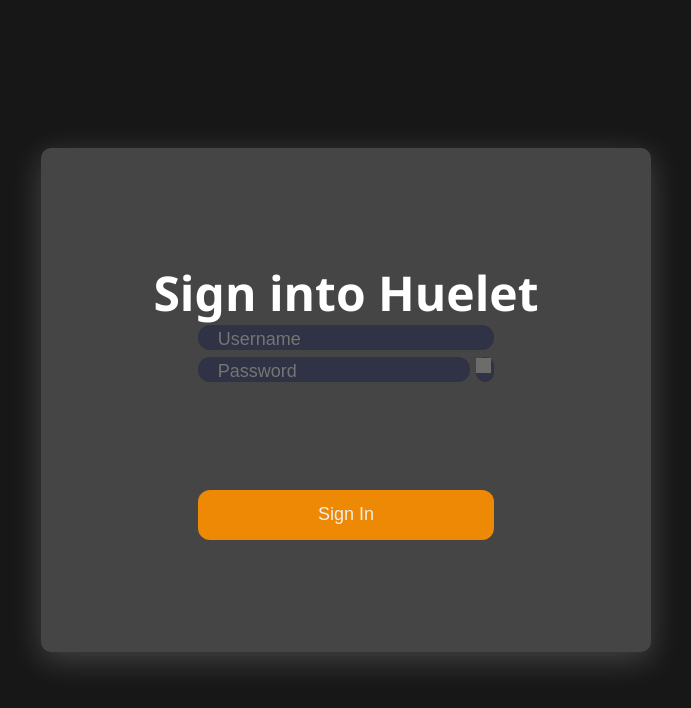
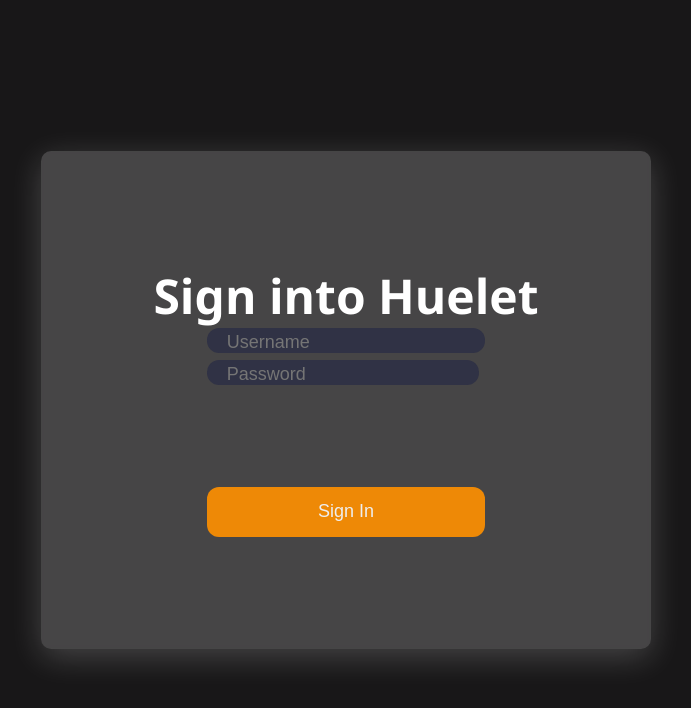
Before and after one commit to Huelet/frontend-typescript, a Next.js app: page /auth/in in a window 1280 px wide. Shown: the top 708 px of the page, without its empty margins (294-985 px from the left). Built offline with nearby package versions, Linux system fonts and the light colour scheme; grey boxes are pictures that could not be loaded.

Commit message:
add JWT to login screen

```diff
--- a/pages/auth/in.tsx
+++ b/pages/auth/in.tsx
@@ -1,15 +1,12 @@
 import type { NextPage } from "next";
-import Image from "next/image";
 import { SetStateAction, useState } from "react";
 import styles from "../../styles/Signup.module.css";
-import ReactTooltip from "react-tooltip";
-import { FontWeights, ColorClassNames } from "@fluentui/react";
+import { useCookies } from "react-cookie";
 
 const AuthIn: NextPage = () => {
   const [username, setUsername] = useState("");
   const [password, setPassword] = useState("");
-  const [accessCode, setAccessCode] = useState("");
-  const [pwgResponse, setPwgResponse] = useState("");
+  const [JWTcookie, setJWTCookie] = useCookies(["_hltoken"]);
   const handleUsernameChange = (event: {
     target: { value: SetStateAction<string> };
   }) => {
@@ -20,15 +17,11 @@
   }) => {
     setPassword(event.target.value);
   };
-  const handleAccessCodeChange = (event: {
-    target: { value: SetStateAction<string> };
-  }) => {
-    setAccessCode(event.target.value);
-  };
 
   const handleSubmit = async (event: { preventDefault: () => void }) => {
     event.preventDefault();
-    const resp = await fetch("https://api.huelet.net/auth/in", {
+    try {
+      const resp = await fetch("https://api.huelet.net/auth/up", {
         method: "POST",
         mode: "cors",
         cache: "no-cache",
@@ -38,12 +31,21 @@
         body: JSON.stringify({
           username: username,
           password: password,
-        accessCode: accessCode,
         }),
       });
-    console.log(resp);
+      const data = await resp.json();
+      console.log(data);
       if (resp.status === 200) {
+        setJWTCookie(
+          "_hltoken",
+          data.token,
+          {
+            path: "/"
+        });
         location.assign("/explore");
+      }
+    } catch (error) {
+      console.log(error);
     }
   };
   return (
@@ -77,24 +79,7 @@
                   value={password}
                 />
                 <div className="spacer-sm"></div>
-                <a href="#pwg-modal">
-                  <div className={`${styles.pwgTrigger} cursor`}>
-                    <Image
-                      src={"https://cdn.huelet.net/assets/icons/add.svg"}
-                      alt="Open password generate modal"
-                      width={15}
-                      height={15}
-                      loader={() => {
-                        return "https://cdn.huelet.net/assets/icons/add.svg";
-                      }}
-                      className={styles.pwgTriggerIcon}
-                    />
               </div>
-                </a>
-              </div>
-              <div className="spacer-sm"></div>
-              <ReactTooltip />
-
               <div className="spacer"></div>
               <button className={styles.submit} id="submit" type="submit">
                 Sign In
```
Also changed, not shown: pages/auth/out.tsx (added, +9 -0 lines). Lines whose indentation alone changed are shown as unchanged.
